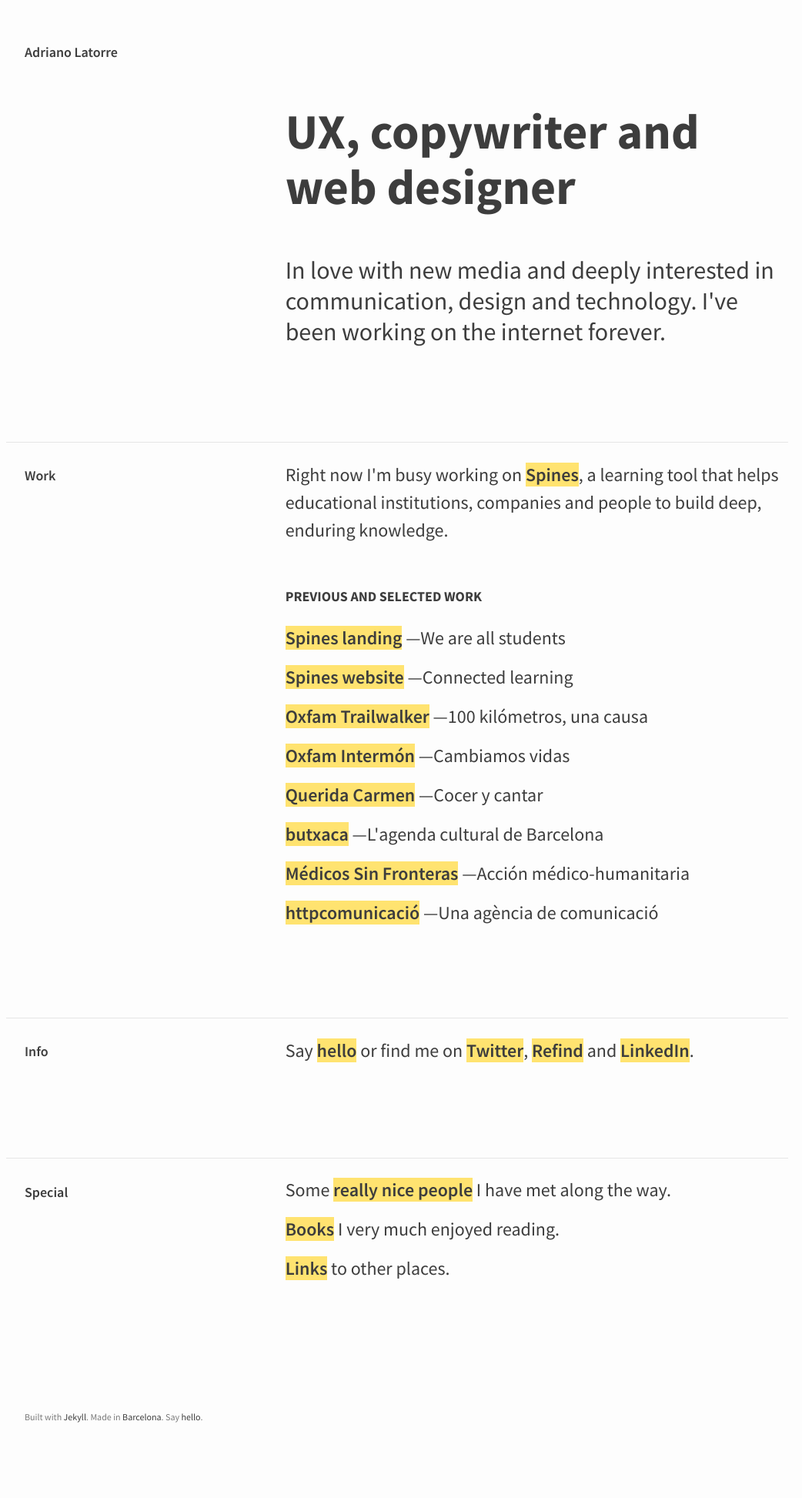
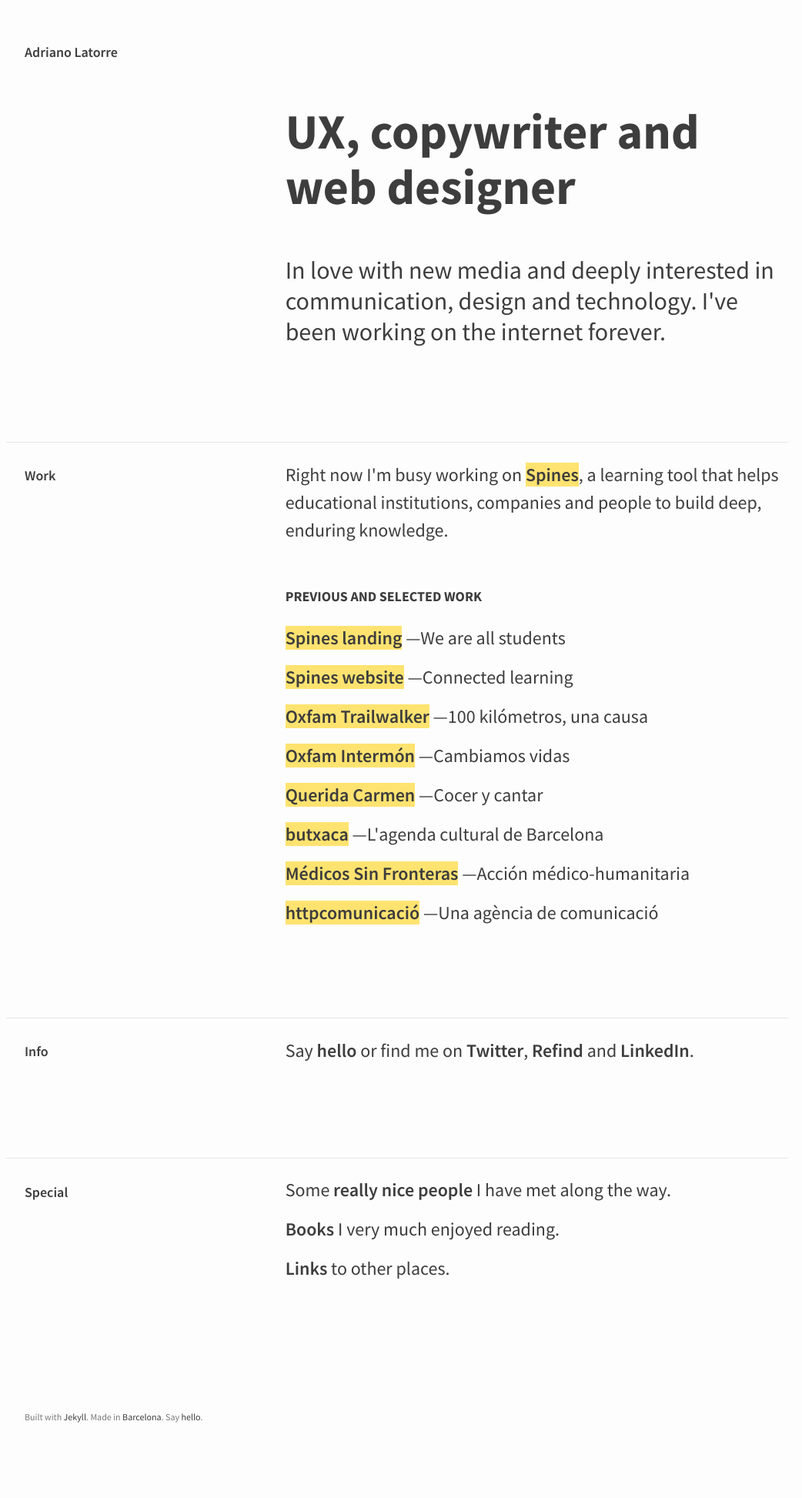
Before and after one commit to AdrianoLatorre/adriano.latorre.info, a Jekyll site: the page built from index.html, in a window 1280 px wide. Shown: the whole page at 77% size, without its empty margins (112-1154 px from the left). Built offline with Jekyll 4.4.1, drawn with Linux system fonts in a browser that asks for light colours.

Commit message:
Yellow only for jobs

```diff
--- a/_sass/items.scss
+++ b/_sass/items.scss
@@ -47,10 +47,12 @@
 .home-index {
   font-size: 1.5em;
   a {
-    background-color: $yellow;
     font-weight: 600;
   }
-  a:visited {
+  a.yellow {
+    background-color: $yellow;
+  }
+  a.yellow:visited {
     background-color: $g99;
   }
 }
--- a/index.html
+++ b/index.html
@@ -20,12 +20,12 @@
                 {% assign work_by_date = site.work | sort: 'date' %}
                 {% assign last_work = work_by_date | last %}
                 {% assign work_offset = 1 %}
-                <p>Right now I'm busy working on <a href="{{ last_work.permalink }}">{{ last_work.title }}</a>, a learning tool that helps educational institutions, companies and people to build deep, enduring knowledge.</p>
+                <p>Right now I'm busy working on <a href="{{ last_work.permalink }}" class="yellow">{{ last_work.title }}</a>, a learning tool that helps educational institutions, companies and people to build deep, enduring knowledge.</p>
                 <h2>Previous and selected work</h2>
                 <ul>
                     {% for work in work_by_date reversed %}
                     {% if work != last_work %}
-                    <li><a href="{{ work.permalink }}">{{ work.title }}</a> —{{ work.brief }}</li>
+                    <li><a href="{{ work.permalink }}" class="yellow">{{ work.title }}</a> —{{ work.brief }}</li>
                     {% endif %}
                     {% endfor %}
                 </ul>
```
